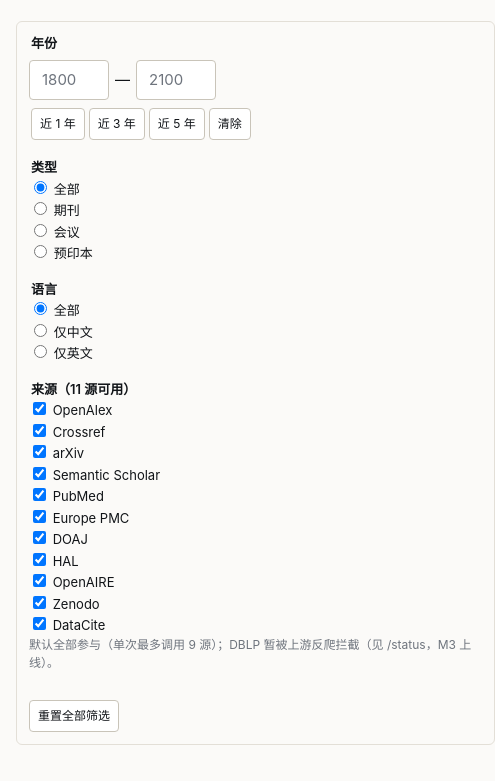
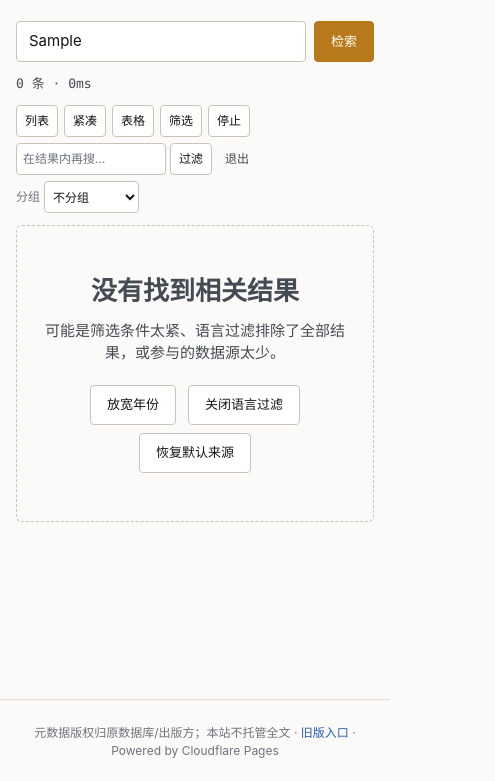
Before and after one commit to Ember1414/Paperscout, a website with bundled scripts: page public/index.html in a window 390 px wide. Both pictures are taken after typing "Sample" into the empty fields and a click on the button "检索". Shown: the part 60-841 px from the top of the page, 495 px wide, since content can reach past the window. Built offline with nearby package versions, Linux system fonts and the light colour scheme; files whose address does not match are found by name.

Commit message:
feat(m2): 移动端筛选 bottom sheet（下滑关闭/滚动锁定）+ 修复 375px 双处横滚 + A11y 第一轮 [S-15][S-17][M2-13]

```diff
--- a/public/css/layout.css
+++ b/public/css/layout.css
@@ -91,8 +91,12 @@
 /* 检索页三栏（≥1024：筛选 260 + 结果 1fr + 详情 380） */
 .ps-search-grid {
   display: grid;
-  grid-template-columns: 1fr;
+  grid-template-columns: minmax(0, 1fr);
   gap: var(--s-5);
+}
+.ps-col-results {
+  min-width: 0;
+  max-width: 100%;
 }
 @media (min-width: 1024px) {
   .ps-search-grid {
@@ -164,3 +168,69 @@
 .result-card.is-compact + .result-card.is-compact {
   margin-top: var(--s-2);
 }
+
+/* ---------- M2-13 移动端：筛选 bottom sheet（<640px，S-15/S-17） ---------- */
+.js-filters-toggle {
+  display: none;
+}
+@media (max-width: 639px) {
+  .js-filters-toggle {
+    display: inline-flex;
+  }
+  .ps-col-filters {
+    position: fixed;
+    left: 0;
+    right: 0;
+    bottom: 0;
+    top: auto;
+    z-index: var(--z-drawer);
+    background: var(--surface);
+    border-radius: 12px 12px 0 0;
+    max-height: 80dvh;
+    overflow-y: auto;
+    padding: 0 var(--s-4) var(--s-5);
+    transform: translateY(102%);
+    transition: transform var(--dur-2) var(--ease);
+    box-shadow: var(--shadow-pop);
+    margin: 0;
+    border: none;
+  }
+  .ps-col-filters.ps-sheet-open {
+    transform: translateY(0);
+  }
+  body.ps-sheet-locked {
+    overflow: hidden;
+  }
+}
+.ps-sheet-handle {
+  display: none;
+}
+@media (max-width: 639px) {
+  .ps-sheet-handle {
+    display: flex;
+    align-items: center;
+    justify-content: space-between;
+    padding: var(--s-3) 0;
+    position: sticky;
+    top: 0;
+    background: var(--surface);
+    cursor: grab;
+  }
+  .ps-sheet-handle::before {
+    content: "";
+    position: absolute;
+    top: 6px;
+    left: 50%;
+    transform: translateX(-50%);
+    width: 36px;
+    height: 4px;
+    border-radius: 999px;
+    background: var(--line-strong);
+  }
+}
+@media (max-width: 639px) {
+  .js-toolbar > span {
+    flex-wrap: wrap;
+    max-width: 100%;
+  }
+}
--- a/public/js/views/search.js
+++ b/public/js/views/search.js
@@ -36,6 +36,7 @@
             <button type="button" class="btn btn-sm js-view" data-view="list" aria-pressed="${p.view === 'list'}">列表</button>
             <button type="button" class="btn btn-sm js-view" data-view="compact" aria-pressed="${p.view === 'compact'}">紧凑</button>
             <button type="button" class="btn btn-sm js-view" data-view="table" aria-pressed="${p.view === 'table'}">表格</button>
+            <button type="button" class="btn btn-sm js-filters-toggle" aria-label="打开筛选面板">筛选</button>
             <button type="button" class="btn btn-sm js-stop" hidden>停止</button>
             <form class="js-refine-form" role="search" hidden style="display:inline-flex;gap:4px;align-items:center">
               <label class="sr-only" for="ps-refine">在结果内再搜</label>
@@ -385,8 +386,38 @@
     const aside = /** @type {HTMLElement | null} */ (root.querySelector('.ps-col-filters'));
     if (!aside) return;
     filtersHandle?.destroy?.();
-    aside.innerHTML = filtersHtml(current);
+    aside.innerHTML = `
+      <div class="ps-sheet-handle">
+        <span style="font-size:var(--t-sm);font-weight:600">筛选</span>
+        <button type="button" class="btn btn-sm js-sheet-close">完成</button>
+      </div>` + filtersHtml(current);
     filtersHandle = bindFilters(aside, current, applyPatch);
+    // bottom sheet 开关 + 下滑关闭（S-15）
+    const closeSheet = () => {
+      aside.classList.remove('ps-sheet-open');
+      document.body.classList.remove('ps-sheet-locked');
+    };
+    root.querySelector('.js-filters-toggle')?.addEventListener('click', () => {
+      aside.classList.add('ps-sheet-open');
+      document.body.classList.add('ps-sheet-locked');
+    });
+    aside.querySelector('.js-sheet-close')?.addEventListener('click', closeSheet);
+    /** @type {number | undefined} */
+    let touchStartY;
+    aside.addEventListener('touchstart', (e) => {
+      touchStartY = e.touches[0]?.clientY;
+    }, { passive: true });
+    aside.addEventListener('touchend', (e) => {
+      if (touchStartY !== undefined && e.changedTouches[0] && e.changedTouches[0].clientY - touchStartY > 80) closeSheet();
+      touchStartY = undefined;
+    }, { passive: true });
+    aside.addEventListener('click', (e) => {
+      // 移动端：应用任一筛选后自动收起 bottom sheet（避免遮挡结果）
+      const t = /** @type {HTMLElement} */ (e.target);
+      if (aside.classList.contains('ps-sheet-open') && (t.closest('input[name="f-type"]') || t.closest('input[name="f-lang"]'))) {
+        setTimeout(closeSheet, 200);
+      }
+    });
   };
   rerenderFilters();
 
```
Also changed, not shown: docs/EVIDENCE/M2-13.md (added, +22 -0 lines).
